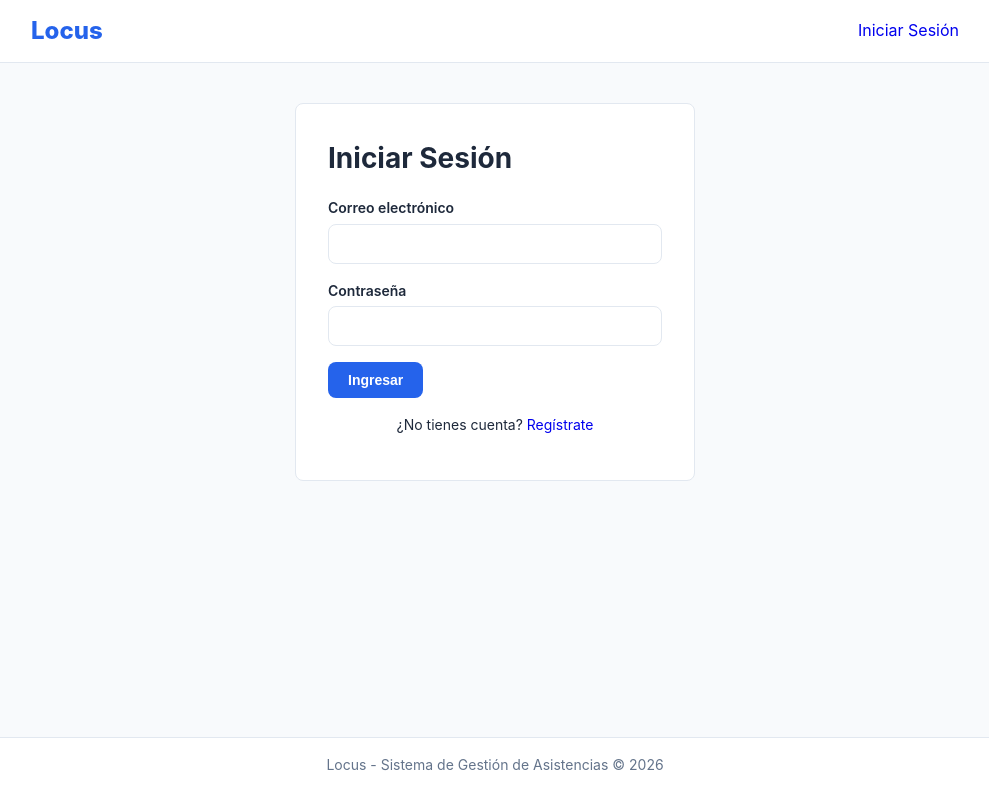
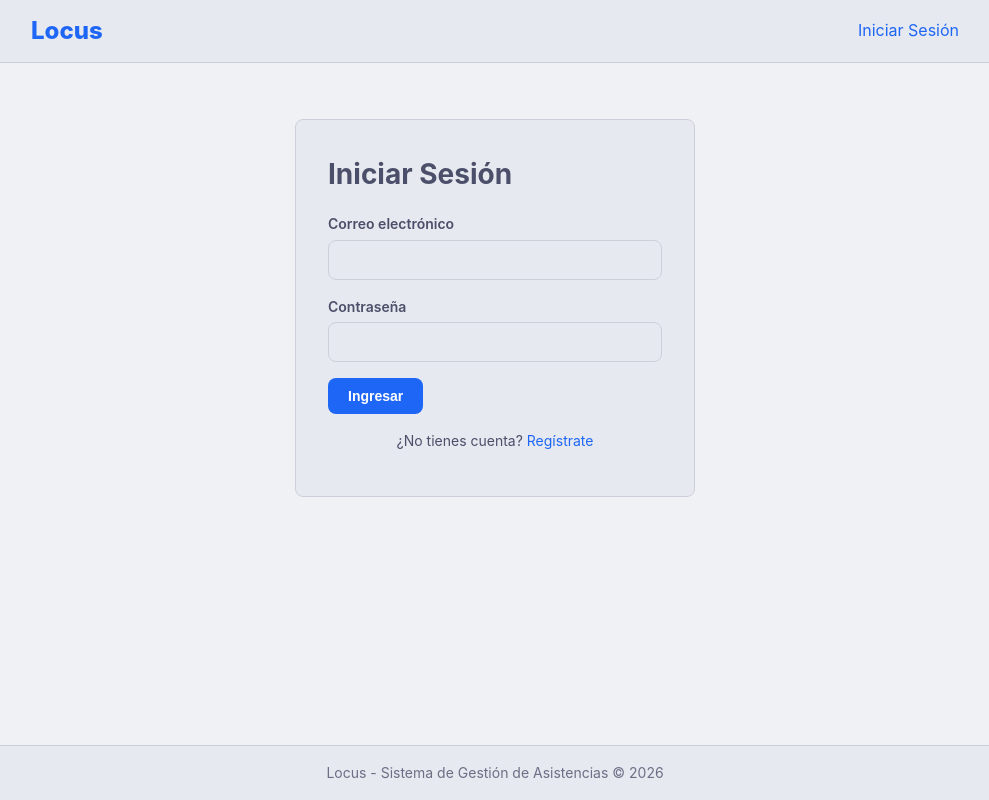
Before and after one commit to koaledu/locus, a PHP site: page / in a window 1280 px wide. Shown: the whole page, without its empty margins (145-1134 px from the left). Run offline with PHP 8.4, Linux system fonts and the light colour scheme.

Commit message:
style: apply Catppuccin Latte palette and fix spacing/link colors

```diff
--- a/public/css/style.css
+++ b/public/css/style.css
@@ -5,21 +5,26 @@
 }
 
 :root {
-    --primary: #2563eb;
-    --primary-dark: #1d4ed8;
-    --success: #16a34a;
-    --danger: #dc2626;
-    --warning: #f59e0b;
-    --bg: #f8fafc;
-    --card-bg: #ffffff;
-    --text: #1e293b;
-    --text-muted: #64748b;
-    --border: #e2e8f0;
+    --primary: #1e66f5;
+    --primary-dark: #1852c9;
+    --success: #40a02b;
+    --danger: #d20f39;
+    --warning: #df8e1d;
+    --bg: #eff1f5;
+    --card-bg: #e6e9ef;
+    --text: #4c4f69;
+    --text-muted: #6c6f85;
+    --border: #ccd0da;
     --radius: 8px;
 }
 
 a {
     text-decoration: none;
+    color: var(--primary);
+}
+
+a:hover {
+    text-decoration: underline;
 }
 
 body {
@@ -43,6 +48,7 @@ body {
     background: var(--card-bg);
     border-bottom: 1px solid var(--border);
     padding: 12px 0;
+    margin-bottom: 1rem;
     position: sticky;
     top: 0;
     z-index: 100;
@@ -76,6 +82,7 @@ main {
     background: var(--card-bg);
     border-top: 1px solid var(--border);
     padding: 16px 0;
+    margin-top: 1rem;
     text-align: center;
     color: var(--text-muted);
     font-size: 0.875rem;
@@ -89,10 +96,6 @@ h1 {
 h2 {
     font-size: 1.25rem;
     margin-bottom: 12px;
-}
-
-p {
-    margin-bottom: 8px;
 }
 
 /* Forms */
```
Also changed, not shown: other parts of public/css/style.css (+18 -18 lines).
